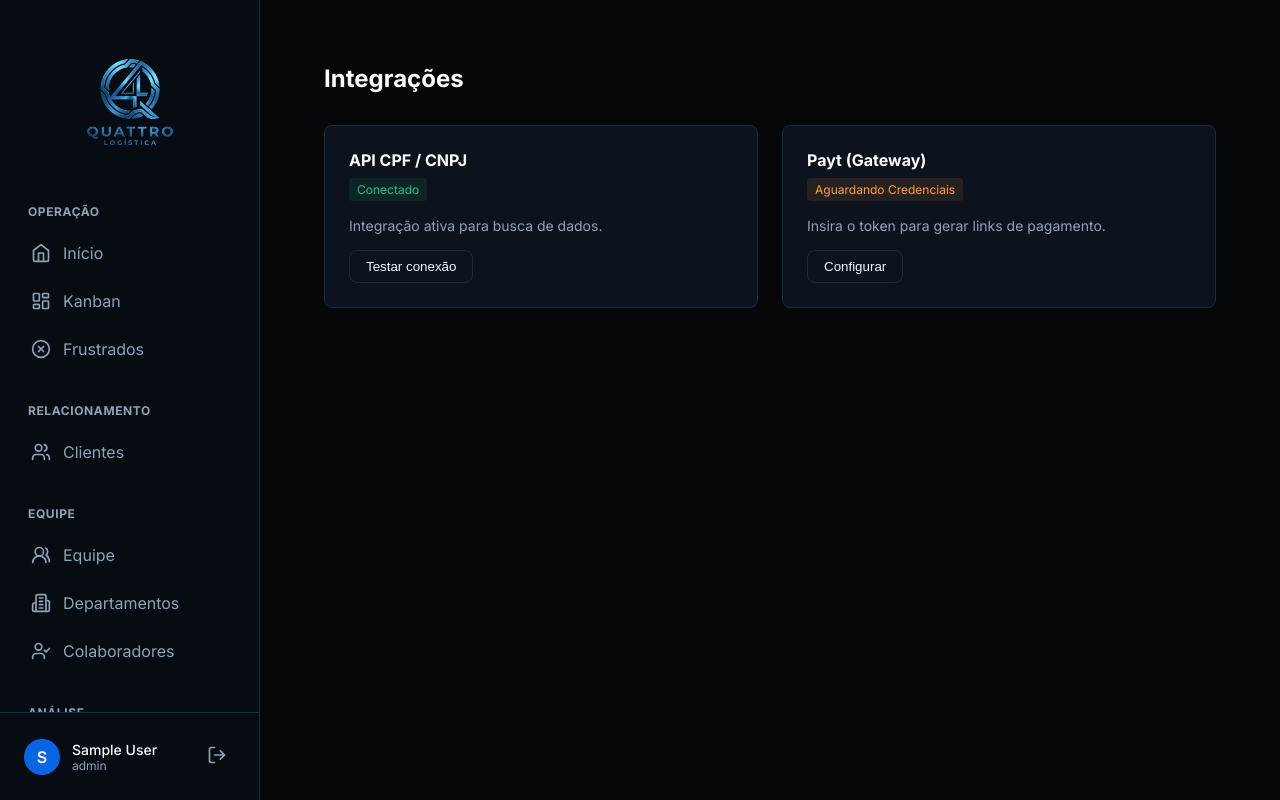
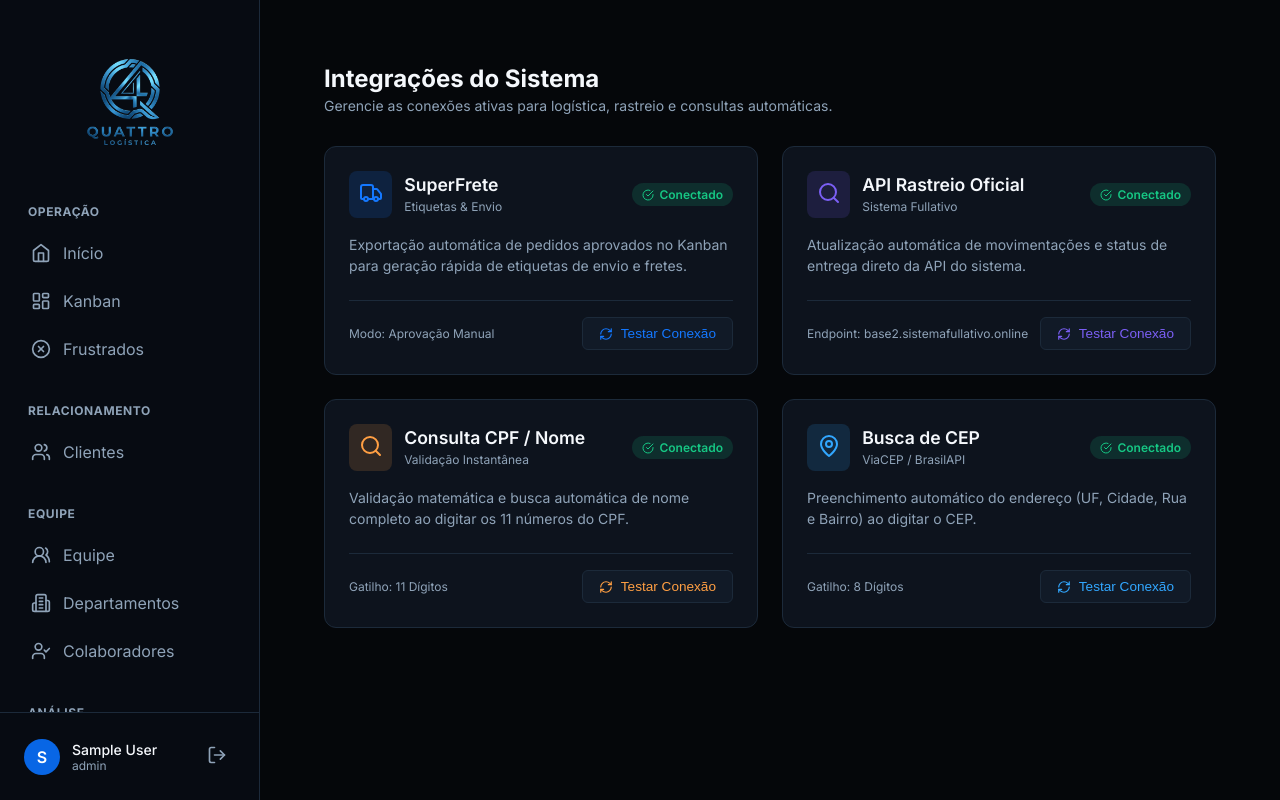
Before and after one commit to sementinhadomal/QUATTRO-Log-stica, a React (Vite) app in the folder frontend/: page /ferramentas/integracoes in a window 1280 px wide. Built offline with nearby package versions, Linux system fonts and the light colour scheme; no server answers; sample sign-in values are in the browser's storage.

Commit message:
fix: remove Payt integration card and focus integrations on SuperFrete, Rastreio, CPF, CEP

```diff
--- a/frontend/src/pages/Tools/IntegrationsPage.tsx
+++ b/frontend/src/pages/Tools/IntegrationsPage.tsx
@@ -1,22 +1,196 @@
-import React from 'react';
+import React, { useState } from 'react';
+import { Truck, Search, MapPin, CheckCircle, RefreshCw } from 'lucide-react';
 
 const IntegrationsPage = () => {
+  const [testingSuperFrete, setTestingSuperFrete] = useState(false);
+  const [testingTracking, setTestingTracking] = useState(false);
+  const [testingCpf, setTestingCpf] = useState(false);
+  const [testingCep, setTestingCep] = useState(false);
+
+  const [superfreteStatus, setSuperfreteStatus] = useState('Conectado');
+  const [trackingStatus, setTrackingStatus] = useState('Conectado');
+  const [cpfStatus, setCpfStatus] = useState('Conectado');
+  const [cepStatus, setCepStatus] = useState('Conectado');
+
+  const handleTestSuperFrete = () => {
+    setTestingSuperFrete(true);
+    setTimeout(() => {
+      setTestingSuperFrete(false);
+      setSuperfreteStatus('Conectado (Pronto para exportar etiquetas)');
+    }, 800);
+  };
+
+  const handleTestTracking = () => {
+    setTestingTracking(true);
+    setTimeout(() => {
+      setTestingTracking(false);
+      setTrackingStatus('Conectado (Base2 Fullativo Online)');
+    }, 800);
+  };
+
+  const handleTestCpf = () => {
+    setTestingCpf(true);
+    setTimeout(() => {
+      setTestingCpf(false);
+      setCpfStatus('Conectado');
+    }, 800);
+  };
+
+  const handleTestCep = () => {
+    setTestingCep(true);
+    setTimeout(() => {
+      setTestingCep(false);
+      setCepStatus('Conectado (ViaCEP / BrasilAPI)');
+    }, 800);
+  };
+
   return (
-    <div style={{ padding: '2rem', color: '#fff' }}>
-      <h2>Integrações</h2>
-      <div style={{ marginTop: '2rem', display: 'grid', gridTemplateColumns: 'repeat(auto-fit, minmax(300px, 1fr))', gap: '1.5rem' }}>
-        <div style={{ background: '#0D131D', padding: '1.5rem', borderRadius: '8px', border: '1px solid #1C2A3A' }}>
-          <h4>API CPF / CNPJ</h4>
-          <span style={{ display: 'inline-block', padding: '4px 8px', background: 'rgba(22, 199, 132, 0.1)', color: '#16C784', borderRadius: '4px', fontSize: '12px', marginTop: '8px' }}>Conectado</span>
-          <p style={{ marginTop: '1rem', color: '#8FA3B8', fontSize: '14px' }}>Integração ativa para busca de dados.</p>
-          <button className="btn-secondary" style={{ marginTop: '1rem' }}>Testar conexão</button>
+    <div style={{ padding: '2rem', color: '#F5F8FC', maxWidth: '1200px', margin: '0 auto' }}>
+      <div style={{ marginBottom: '2rem' }}>
+        <h2 style={{ fontSize: '1.5rem', fontWeight: 700, color: '#F5F8FC' }}>Integrações do Sistema</h2>
+        <p style={{ color: '#8FA3B8', fontSize: '0.875rem', marginTop: '0.25rem' }}>
+          Gerencie as conexões ativas para logística, rastreio e consultas automáticas.
+        </p>
+      </div>
+
+      <div style={{ display: 'grid', gridTemplateColumns: 'repeat(auto-fit, minmax(340px, 1fr))', gap: '1.5rem' }}>
+
+        {/* SuperFrete */}
+        <div style={{ background: '#0D131D', padding: '1.5rem', borderRadius: '12px', border: '1px solid #1C2A3A', display: 'flex', flexDirection: 'column', justifyContent: 'space-between' }}>
+          <div>
+            <div style={{ display: 'flex', alignItems: 'center', justifyContent: 'space-between', marginBottom: '1rem' }}>
+              <div style={{ display: 'flex', alignItems: 'center', gap: '0.75rem' }}>
+                <div style={{ background: 'rgba(20, 120, 255, 0.15)', padding: '0.6rem', borderRadius: '8px', color: '#1478FF' }}>
+                  <Truck size={24} />
+                </div>
+                <div>
+                  <h4 style={{ fontSize: '1.1rem', fontWeight: 600, color: '#F5F8FC' }}>SuperFrete</h4>
+                  <span style={{ fontSize: '0.75rem', color: '#8FA3B8' }}>Etiquetas & Envio</span>
+                </div>
+              </div>
+              <span style={{ display: 'flex', alignItems: 'center', gap: '0.35rem', padding: '4px 10px', background: 'rgba(22, 199, 132, 0.15)', color: '#16C784', borderRadius: '20px', fontSize: '0.75rem', fontWeight: 600 }}>
+                <CheckCircle size={12} /> {superfreteStatus}
+              </span>
+            </div>
+            <p style={{ color: '#8FA3B8', fontSize: '0.875rem', lineHeight: 1.5 }}>
+              Exportação automática de pedidos aprovados no Kanban para geração rápida de etiquetas de envio e fretes.
+            </p>
+          </div>
+          <div style={{ marginTop: '1.5rem', paddingTop: '1rem', borderTop: '1px solid #1C2A3A', display: 'flex', justifyContent: 'space-between', alignItems: 'center' }}>
+            <span style={{ fontSize: '0.75rem', color: '#8FA3B8' }}>Modo: Aprovação Manual</span>
+            <button
+              onClick={handleTestSuperFrete}
+              disabled={testingSuperFrete}
+              style={{ background: '#111A27', border: '1px solid #1C2A3A', color: '#1478FF', padding: '0.5rem 1rem', borderRadius: '6px', fontSize: '0.85rem', cursor: 'pointer', display: 'flex', alignItems: 'center', gap: '0.5rem' }}
+            >
+              <RefreshCw size={14} className={testingSuperFrete ? 'animate-spin' : ''} />
+              {testingSuperFrete ? 'Testando...' : 'Testar Conexão'}
+            </button>
+          </div>
         </div>
-        <div style={{ background: '#0D131D', padding: '1.5rem', borderRadius: '8px', border: '1px solid #1C2A3A' }}>
-          <h4>Payt (Gateway)</h4>
-          <span style={{ display: 'inline-block', padding: '4px 8px', background: 'rgba(255, 159, 67, 0.1)', color: '#FF9F43', borderRadius: '4px', fontSize: '12px', marginTop: '8px' }}>Aguardando Credenciais</span>
-          <p style={{ marginTop: '1rem', color: '#8FA3B8', fontSize: '14px' }}>Insira o token para gerar links de pagamento.</p>
-          <button className="btn-secondary" style={{ marginTop: '1rem' }}>Configurar</button>
+
+        {/* Rastreio Fullativo */}
+        <div style={{ background: '#0D131D', padding: '1.5rem', borderRadius: '12px', border: '1px solid #1C2A3A', display: 'flex', flexDirection: 'column', justifyContent: 'space-between' }}>
+          <div>
+            <div style={{ display: 'flex', alignItems: 'center', justifyContent: 'space-between', marginBottom: '1rem' }}>
+              <div style={{ display: 'flex', alignItems: 'center', gap: '0.75rem' }}>
+                <div style={{ background: 'rgba(123, 95, 245, 0.15)', padding: '0.6rem', borderRadius: '8px', color: '#7B5FF5' }}>
+                  <Search size={24} />
+                </div>
+                <div>
+                  <h4 style={{ fontSize: '1.1rem', fontWeight: 600, color: '#F5F8FC' }}>API Rastreio Oficial</h4>
+                  <span style={{ fontSize: '0.75rem', color: '#8FA3B8' }}>Sistema Fullativo</span>
+                </div>
+              </div>
+              <span style={{ display: 'flex', alignItems: 'center', gap: '0.35rem', padding: '4px 10px', background: 'rgba(22, 199, 132, 0.15)', color: '#16C784', borderRadius: '20px', fontSize: '0.75rem', fontWeight: 600 }}>
+                <CheckCircle size={12} /> {trackingStatus}
+              </span>
+            </div>
+            <p style={{ color: '#8FA3B8', fontSize: '0.875rem', lineHeight: 1.5 }}>
+              Atualização automática de movimentações e status de entrega direto da API do sistema.
+            </p>
+          </div>
+          <div style={{ marginTop: '1.5rem', paddingTop: '1rem', borderTop: '1px solid #1C2A3A', display: 'flex', justifyContent: 'space-between', alignItems: 'center' }}>
+            <span style={{ fontSize: '0.75rem', color: '#8FA3B8' }}>Endpoint: base2.sistemafullativo.online</span>
+            <button
+              onClick={handleTestTracking}
+              disabled={testingTracking}
+              style={{ background: '#111A27', border: '1px solid #1C2A3A', color: '#7B5FF5', padding: '0.5rem 1rem', borderRadius: '6px', fontSize: '0.85rem', cursor: 'pointer', display: 'flex', alignItems: 'center', gap: '0.5rem' }}
+            >
+              <RefreshCw size={14} className={testingTracking ? 'animate-spin' : ''} />
+              {testingTracking ? 'Testando...' : 'Testar Conexão'}
+            </button>
+          </div>
         </div>
+
+        {/* CPF / CNPJ */}
+        <div style={{ background: '#0D131D', padding: '1.5rem', borderRadius: '12px', border: '1px solid #1C2A3A', display: 'flex', flexDirection: 'column', justifyContent: 'space-between' }}>
+          <div>
+            <div style={{ display: 'flex', alignItems: 'center', justifyContent: 'space-between', marginBottom: '1rem' }}>
+              <div style={{ display: 'flex', alignItems: 'center', gap: '0.75rem' }}>
+                <div style={{ background: 'rgba(255, 159, 67, 0.15)', padding: '0.6rem', borderRadius: '8px', color: '#FF9F43' }}>
+                  <Search size={24} />
+                </div>
+                <div>
+                  <h4 style={{ fontSize: '1.1rem', fontWeight: 600, color: '#F5F8FC' }}>Consulta CPF / Nome</h4>
+                  <span style={{ fontSize: '0.75rem', color: '#8FA3B8' }}>Validação Instantânea</span>
+                </div>
+              </div>
+              <span style={{ display: 'flex', alignItems: 'center', gap: '0.35rem', padding: '4px 10px', background: 'rgba(22, 199, 132, 0.15)', color: '#16C784', borderRadius: '20px', fontSize: '0.75rem', fontWeight: 600 }}>
+                <CheckCircle size={12} /> {cpfStatus}
+              </span>
+            </div>
+            <p style={{ color: '#8FA3B8', fontSize: '0.875rem', lineHeight: 1.5 }}>
+              Validação matemática e busca automática de nome completo ao digitar os 11 números do CPF.
+            </p>
+          </div>
+          <div style={{ marginTop: '1.5rem', paddingTop: '1rem', borderTop: '1px solid #1C2A3A', display: 'flex', justifyContent: 'space-between', alignItems: 'center' }}>
+            <span style={{ fontSize: '0.75rem', color: '#8FA3B8' }}>Gatilho: 11 Dígitos</span>
+            <button
+              onClick={handleTestCpf}
+              disabled={testingCpf}
+              style={{ background: '#111A27', border: '1px solid #1C2A3A', color: '#FF9F43', padding: '0.5rem 1rem', borderRadius: '6px', fontSize: '0.85rem', cursor: 'pointer', display: 'flex', alignItems: 'center', gap: '0.5rem' }}
+            >
+              <RefreshCw size={14} className={testingCpf ? 'animate-spin' : ''} />
+              {testingCpf ? 'Testando...' : 'Testar Conexão'}
+            </button>
+          </div>
+        </div>
+
+        {/* CEP */}
+        <div style={{ background: '#0D131D', padding: '1.5rem', borderRadius: '12px', border: '1px solid #1C2A3A', display: 'flex', flexDirection: 'column', justifyContent: 'space-between' }}>
+          <div>
+            <div style={{ display: 'flex', alignItems: 'center', justifyContent: 'space-between', marginBottom: '1rem' }}>
+              <div style={{ display: 'flex', alignItems: 'center', gap: '0.75rem' }}>
+                <div style={{ background: 'rgba(50, 167, 255, 0.15)', padding: '0.6rem', borderRadius: '8px', color: '#32A7FF' }}>
+                  <MapPin size={24} />
+                </div>
+                <div>
+                  <h4 style={{ fontSize: '1.1rem', fontWeight: 600, color: '#F5F8FC' }}>Busca de CEP</h4>
+                  <span style={{ fontSize: '0.75rem', color: '#8FA3B8' }}>ViaCEP / BrasilAPI</span>
+                </div>
+              </div>
+              <span style={{ display: 'flex', alignItems: 'center', gap: '0.35rem', padding: '4px 10px', background: 'rgba(22, 199, 132, 0.15)', color: '#16C784', borderRadius: '20px', fontSize: '0.75rem', fontWeight: 600 }}>
+                <CheckCircle size={12} /> {cepStatus}
+              </span>
+            </div>
+            <p style={{ color: '#8FA3B8', fontSize: '0.875rem', lineHeight: 1.5 }}>
+              Preenchimento automático do endereço (UF, Cidade, Rua e Bairro) ao digitar o CEP.
+            </p>
+          </div>
+          <div style={{ marginTop: '1.5rem', paddingTop: '1rem', borderTop: '1px solid #1C2A3A', display: 'flex', justifyContent: 'space-between', alignItems: 'center' }}>
+            <span style={{ fontSize: '0.75rem', color: '#8FA3B8' }}>Gatilho: 8 Dígitos</span>
+            <button
+              onClick={handleTestCep}
+              disabled={testingCep}
+              style={{ background: '#111A27', border: '1px solid #1C2A3A', color: '#32A7FF', padding: '0.5rem 1rem', borderRadius: '6px', fontSize: '0.85rem', cursor: 'pointer', display: 'flex', alignItems: 'center', gap: '0.5rem' }}
+            >
+              <RefreshCw size={14} className={testingCep ? 'animate-spin' : ''} />
+              {testingCep ? 'Testando...' : 'Testar Conexão'}
+            </button>
+          </div>
+        </div>
+
       </div>
     </div>
   );
```
